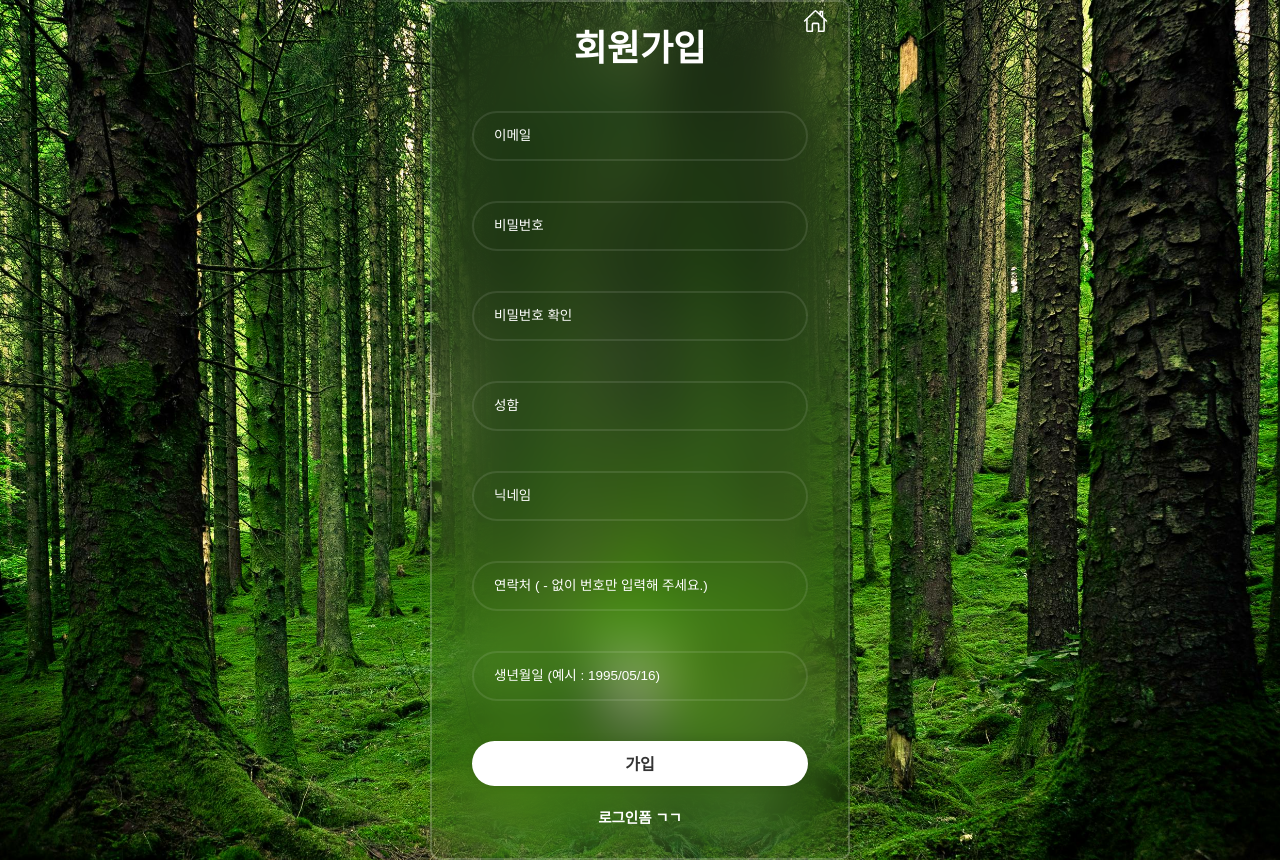
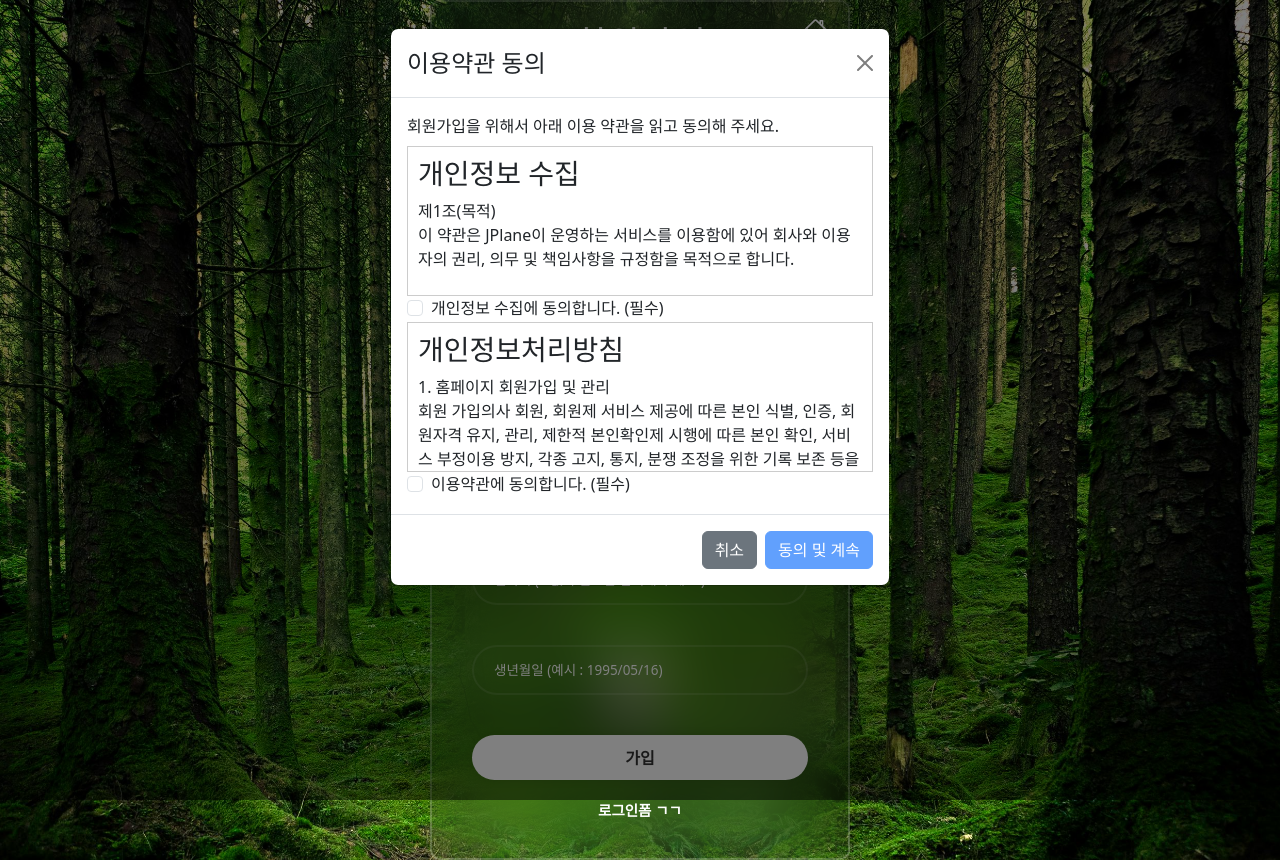
Before and after one commit to wldus9708/planey_react, a React (Create React App) app: page /login in a window 1280 px wide. Both pictures are taken after a click on the element "계정이 없으신가요?". Built offline with nearby package versions, Linux system fonts and the light colour scheme.

Commit message:
로그인-이용약관 연결

```diff
--- a/package.json
+++ b/package.json
@@ -8,7 +8,9 @@
     "@testing-library/react": "^13.4.0",
     "@testing-library/user-event": "^13.5.0",
     "axios": "^1.6.8",
+    "bootstrap": "^5.3.3",
     "react": "^18.3.1",
+    "react-bootstrap": "^2.10.2",
     "react-cookie": "^7.1.4",
     "react-dom": "^18.3.1",
     "react-icons": "^5.2.1",
--- a/src/DEOK/Login_SingUp/Login_Signup.jsx
+++ b/src/DEOK/Login_SingUp/Login_Signup.jsx
@@ -6,8 +6,10 @@ import { Link, useNavigate } from "react-router-dom";
 import axios from "axios";
 import { useCookies } from "react-cookie";
 import { naverLoginUrl } from "../../SUNG/SocialNaver";
+import Agreement from "../../YOUNG/Agreement";
 
 const SignUpForm = () => {
+
     const member_url = "http://localhost:8988/member/";
 
     const [formData, setFormData] = useState({
@@ -140,10 +142,10 @@ const SignUpForm = () => {
     const handleChange = (event) => {
         const { name, value } = event.target;
         setFormData(prevState => ({
-          ...prevState,
-          [name]: value
+            ...prevState,
+            [name]: value
         }));
-      }
+    }
 
     const handleSignUpClick = (event) => {
         event.preventDefault();
@@ -179,9 +181,27 @@ const SignUpForm = () => {
     //          state,function : 로그인 폼 <---> 회원가입 폼         //
     const [action, setAction] = useState("");
 
+
+
+
     const registerLink = () => {
+
+        setModalShow(true); // 김윤영 회원가입 버튼 클릭 시 모달 표시
+        console.log("setModalShow called"); //김윤영 함수 호출 확인
         setAction(" active");
+
     };
+
+        // 김윤영
+        const [modalShow, setModalShow] = useState(false); // 모달 표시 여부
+        const handleModalAgree = () => {
+            setModalShow(false); // 모달 닫기
+          };
+        const handleModalClose = () => {
+          setModalShow(false); // 모달 닫기
+        }
+            // 끝
+
 
     const loginLink = () => {
         setAction("");
@@ -191,6 +211,8 @@ const SignUpForm = () => {
 
     //          네비게이터          //
     const navigator = useNavigate();
+
+
 
     //                      로그인 버튼 클릭                    //
     const handleLogInClick = (event) => {
@@ -259,10 +281,15 @@ const SignUpForm = () => {
                             <div className={styles["remember-forgot"]}>
                                 <p>비밀번호를 잊어버리셨나요?</p>
                                 {/* <span className={styles.bar}>|</span> */}
+
                             </div>
 
                             <div className={styles["register-link"]}>
                                 <p onClick={registerLink}>계정이 없으신가요?</p>
+                                <Agreement show={modalShow} onHide={handleModalClose} onAgree={handleModalAgree} /> {/* 모달 컴포넌트 */}
+                                {/* {showAgreement && <Agreement />}
+                                김윤영 상태에 따라 Agreement 컴포넌트 표시 */}
+
                             </div>
                         </div>
                         <div className={styles.btn_sns_login}>
--- a/src/DEOK/Login_SingUp/Login_Signup.module.css
+++ b/src/DEOK/Login_SingUp/Login_Signup.module.css
@@ -17,7 +17,7 @@
 .wrapper {
     position: relative;
     width: 420px;
-    height: 520px;
+    height: 580px;
     background: transparent;
     border: 2px solid rgba(255, 255, 255, .2);
     border-radius: 10px;
--- a/src/Routing.jsx
+++ b/src/Routing.jsx
@@ -6,6 +6,7 @@ import LodgingDetail from './YOUNG/LodgingDetail';
 import PreLodging from './YOUNG/preLodgingDetail';
 import PlanMain from './YEON/planMain';
 import RestaurantDetail from './SUNG/Restaurant/RestaurantDetail';
+import Agreement from './YOUNG/Agreement';
 
 function Routing() {
     return(
@@ -18,6 +19,8 @@ function Routing() {
                 <Route path="/prelodging" element={<PreLodging />} />
                 <Route path="/planMain" element={<PlanMain />} />
                 <Route path="/restaurantDetail/:id" element={<RestaurantDetail />} />
+                <Route path="/agreement" element={<Agreement />} />
+
             </Routes>
         </BrowserRouter>
     )
--- a/src/YOUNG/Agreement.jsx
+++ b/src/YOUNG/Agreement.jsx
@@ -1,9 +1,10 @@
 import React, { useState } from 'react';
-import { Form, Button } from 'react-bootstrap';
-import { useRouter } from 'next/router';
+import { Modal, Form, Button } from 'react-bootstrap';
 import styles from './Agreement.module.css';
+import 'bootstrap/dist/css/bootstrap.min.css'; // Bootstrap CSS 임포트
+import { Link } from "react-router-dom";
 
-const TermsAgreementForm = () => {
+const TermsAgreementForm = ({ show, onHide }) => {
   const [agreements, setAgreements] = useState({
     terms1: false,
     terms2: false,
@@ -18,21 +19,41 @@ const TermsAgreementForm = () => {
   };
 
   const allAgreed = Object.values(agreements).every(Boolean);
-  const router = useRouter();
+
+
+
+  const handleAgreeAndClose = () => {
+    if (allAgreed) {
+      onHide();
+
+    }
+  };
+
 
   return (
+    <Modal
+      show={show}
+      onHide={onHide}
+      backdrop="static" // 모달 외부 클릭 시 닫히지 않도록 설정
+      keyboard={false} // ESC 키 등 키보드 입력으로 닫히지 않도록 설정
+    >
+      <Modal.Header closeButton>
+        <Modal.Title>이용약관 동의</Modal.Title>
+      </Modal.Header>
+      <Modal.Body>
         <Form>
           <Form.Group controlId="formTermsAgreement">
             <Form.Label>회원가입을 위해서 아래 이용 약관을 읽고 동의해 주세요.</Form.Label>
-        <div className={styles.div}>
+            <div className={styles.scrollable}> {/* 스크롤 가능하게 설정 */}
               <h3>개인정보 수집</h3>
-          <br />
-          <br />
-          <p>
-            제1조(목적)...
+              <p>제1조(목적)<br /> 이 약관은 JPlane이 운영하는 서비스를 이용함에 있어 회사와
+                이용자의 권리, 의무 및 책임사항을 규정함을 목적으로 합니다.<br />
+                <br />제2조(정의)<br />
+                "서비스"라 함은 구현되는 단말기와 상관없이 이용자가 이용할수 있는 제이플랜 및 제이플랜
+                관련 제반 서비스를 의미한다.
+                "이용자"라 함은 회사의 서비스에 접속하여 이 약관에 따라 회사가 제공하는 서비스를 이용하는 회원 및 비회원을 말합니다.
+                "회원"이라 함은 회사의 서비스에 접속하여 이 약관에 따라 회사와 이용계약을 체결하고 회사가 제공하는 서비스를 이용하는 고객을 말 합니다.
               </p>
-          <br />
-          <br />
             </div>
             <Form.Check
               type="checkbox"
@@ -44,13 +65,22 @@ const TermsAgreementForm = () => {
           </Form.Group>
 
           <Form.Group controlId="formPrivacyPolicy">
-        <div className="styles">
+            <div className={styles.scrollable}> {/* 스크롤 가능하게 설정 */}
               <h3>개인정보처리방침</h3>
               <p>
-            ...
+                1. 홈페이지 회원가입 및 관리<br />
+                회원 가입의사 회원, 회원제 서비스 제공에 따른 본인 식별, 인증, 회원자격 유지, 관리, 제한적
+                본인확인제 시행에 따른 본인 확인, 서비스 부정이용 방지, 각종 고지, 통지, 분쟁 조정을 위한 기록 보존 등을 목적으로 개인정보를 활용 합니다.<br />
+                <br />2. 서비스 예약 또는 서비스의 이용 <br />
+                서비스 제공, 바우처 및 이용권 발송, 콘텐츠 제공, 맞춤 서비스 제공, 본인인증, 요금결제·정산 등을 목적으로 개인정보를 활용합니다.<br />
+                콘텐츠 등 기존 서비스 제공(광고 포함)에 더하여, 인구통계학적 분석, 서비스 방문 및 이용기록의 분석, 개인정보 및 관심에 기반한 이용자간 관계의 형성,
+                지인 및 관심사 등에 기반한 맞춤형 서비스 제공 등 신규 서비스 요소의 발굴 및 기존 서비스 개선 등을 위하여 개인정보를 활용합니다.<br />
+                서비스 제공에 관한 계약 이행 및 서비스 제공에 따른 요금정산, 여행상품 예약, 컨텐츠 제공, 구매 및 요금 결제, 물품배송 또는 청구지 등 발송,
+                금융거래 본인 인증 및 금융서비스 등을 위하여 개인정보를 활용합니다.<br />
+                <br />3. 마케팅 및 광고에 활용
+                신규 서비스(제품) 개발 및 맞춤 서비스 제공, 이벤트 및 광고성 정보 제공 및 참여기회 제공, 서비스의 유효성 확인,
+                접속빈도 파악 또는 회원의 서비스 이용에 대한 통계 등을 목적으로 개인정보를 활용합니다.
               </p>
-          <br />
-          <br />
             </div>
             <Form.Check
               type="checkbox"
@@ -60,19 +90,21 @@ const TermsAgreementForm = () => {
               onChange={handleCheckboxChange}
             />
           </Form.Group>
-
+        </Form>
+      </Modal.Body>
+      <Modal.Footer>
+          <Link to='/'>
+            <Button variant="secondary">취소</Button>
+          </Link>
         <Button
           variant="primary"
           disabled={!allAgreed}
-        onClick={() => {
-          if (allAgreed) {
-            router.push('/member/Signup/Signup01');
-          }
-        }}
+          onClick={handleAgreeAndClose}
         >
           동의 및 계속
         </Button>
-    </Form>
+      </Modal.Footer>
+    </Modal>
   );
 };
 
```
Also changed, not shown: 1 other file (tests, documents, lock files or other folders). Lines whose indentation alone changed are shown as unchanged.
